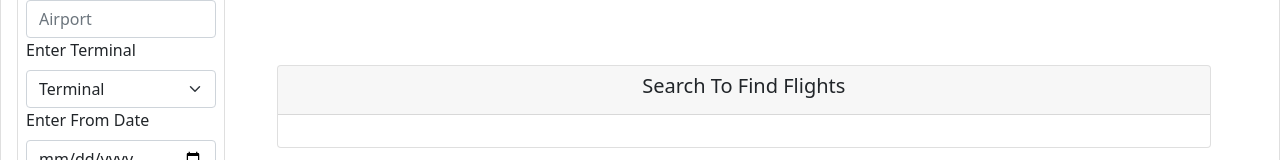
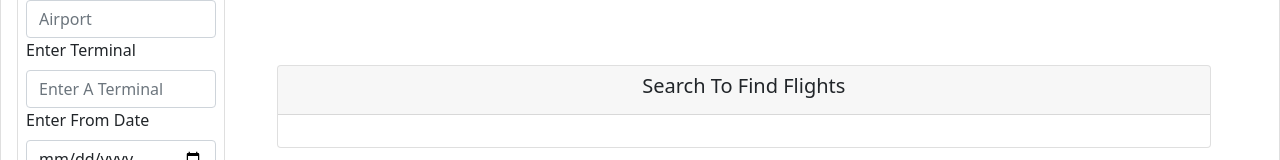
Before and after one commit to advanced-computer-lab/Dream-Big, a React (Create React App) app in the folder FrontEnd/safe-escape/: page /search in a window 1280 px wide. Shown: the part 324-484 px from the top of the page. Built offline with nearby package versions, Linux system fonts and the light colour scheme.

Commit message:
Omar Search 7alto Sa3ba

```diff
--- a/FrontEnd/safe-escape/package.json
+++ b/FrontEnd/safe-escape/package.json
@@ -3,6 +3,8 @@
   "version": "0.1.0",
   "private": true,
   "dependencies": {
+    "@emotion/react": "^11.5.0",
+    "@emotion/styled": "^11.3.0",
     "@material-ui/core": "^4.12.3",
     "@mui/material": "^5.0.6",
     "@testing-library/jest-dom": "^5.11.4",
@@ -12,11 +14,11 @@
     "bootstrap": "^5.1.3",
     "history": "^5.1.0",
     "mdbreact": "^5.1.0",
+    "react": "^17.0.2",
     "react-alert": "^7.0.3",
-    "react-range": "^1.8.11",
-    "react": "^17.0.2",
     "react-bootstrap": "^2.0.1",
     "react-dom": "^17.0.2",
+    "react-range": "^1.8.11",
     "react-router": "^5.2.1",
     "react-router-dom": "^5.3.0",
     "react-scripts": "4.0.3",
--- a/FrontEnd/safe-escape/src/components/CreateFlights/CreateFlight.jsx
+++ b/FrontEnd/safe-escape/src/components/CreateFlights/CreateFlight.jsx
@@ -1,13 +1,11 @@
 import axios from "axios";
 import React, { useState } from "react";
-import DateTimePicker from 'react-datetime-picker';
 import Card from 'react-bootstrap/Card'
 import Col from 'react-bootstrap/Col'
 import Row from 'react-bootstrap/Row'
 import Form from 'react-bootstrap/Form'
 import Button from 'react-bootstrap/Button'
 // import Form from "react-bootstrap"
-import { useId } from "react-id-generator";
  const  CreateFlight= () =>
 {
     const [flight,setFlight] = React.useState({});
--- a/FrontEnd/safe-escape/src/components/SearchComponent/SideBar.jsx
+++ b/FrontEnd/safe-escape/src/components/SearchComponent/SideBar.jsx
@@ -42,13 +42,10 @@ const SideBar = props => {
         <Row>
             <Form.Group controlId="formGridState">
                 <Form.Label>Enter Terminal</Form.Label>
-                <Form.Select defaultValue="Terminal"
-                onChange = {(e) => props.handleChange("Terminal", e.target.value)}>
-                    <option value = "">Terminal</option>
-                    <option value = {1}>1</option>
-                    <option value = {2}>2</option>
-                    <option value = {3}>3</option>
-                </Form.Select>
+                <Form.Control placeholder="Enter A Terminal"
+                    type="number"
+                    onChange = {(e) => props.handleChange("Terminal", e.target.value)}
+                />
             </Form.Group>
         </Row>
         <Row>
```
Also changed, not shown: 2 other files (tests, documents, lock files or other folders).
